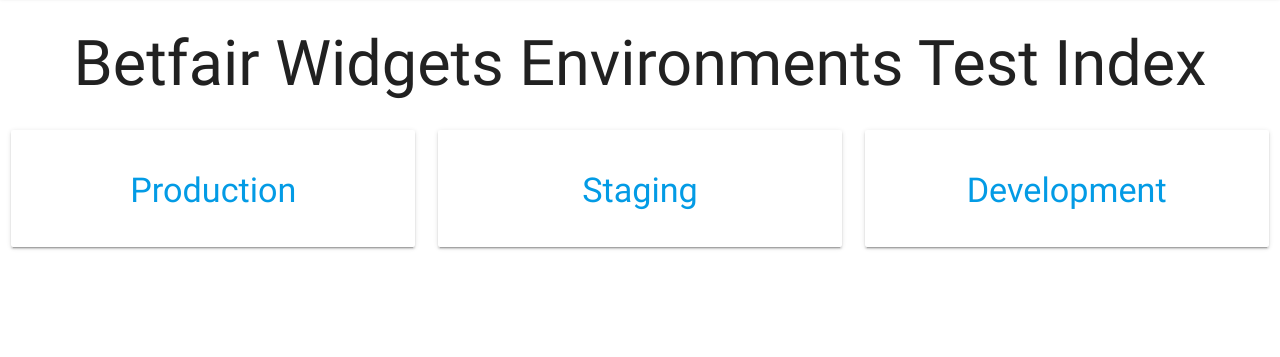
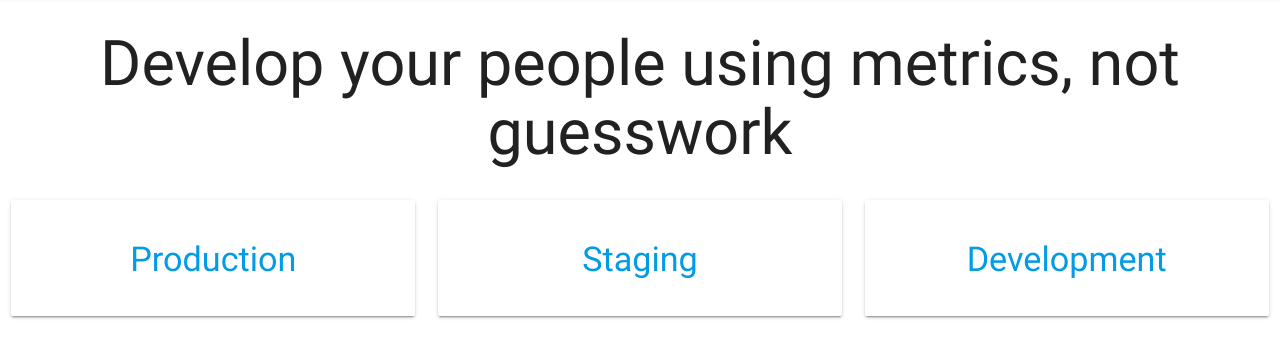
Before and after one commit to dr-r3d/betfair-env, a website: page pug_templates/index.pug in a window 1280 px wide. Shown: the part 67-424 px from the top of the page. Drawn offline with nearby package versions, Linux system fonts and the light colour scheme; files that its build step writes are made by us from their sources; files whose address does not match are found by name.

Commit message:
chanhe headiung

```diff
--- a/pug_templates/index.pug
+++ b/pug_templates/index.pug
@@ -8,7 +8,7 @@
       .nav-wrapper
         a.brand-logo
           img(src='logo.png')
-    h1.center-align Betfair Widgets Environments Test Index
+    h1.center-align Develop your people using metrics, not guesswork
     .row
       .col.s10.offset-s1.m4.l4
         a(href='https://betfair-widget-admin-prod.herokuapp.com/')
```
